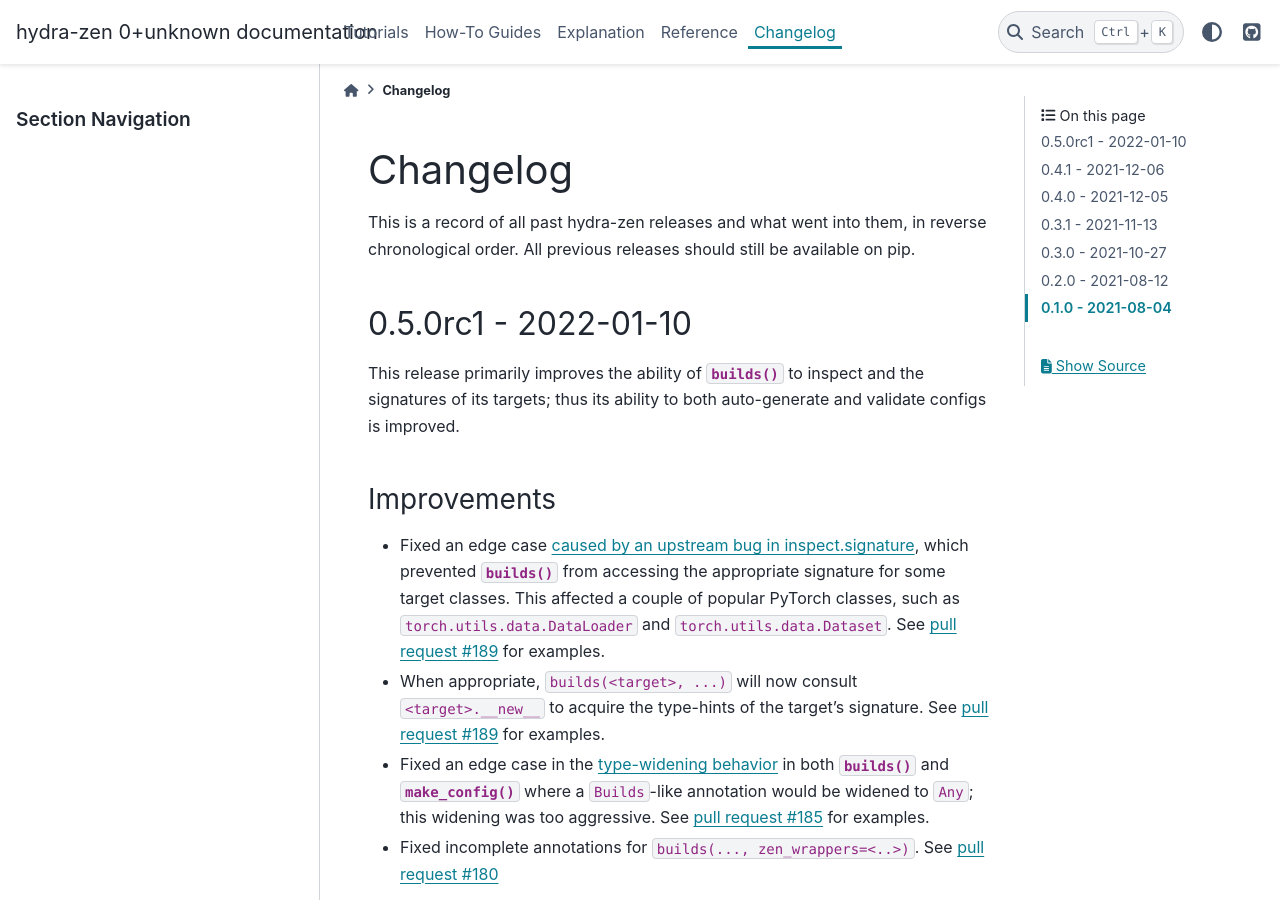
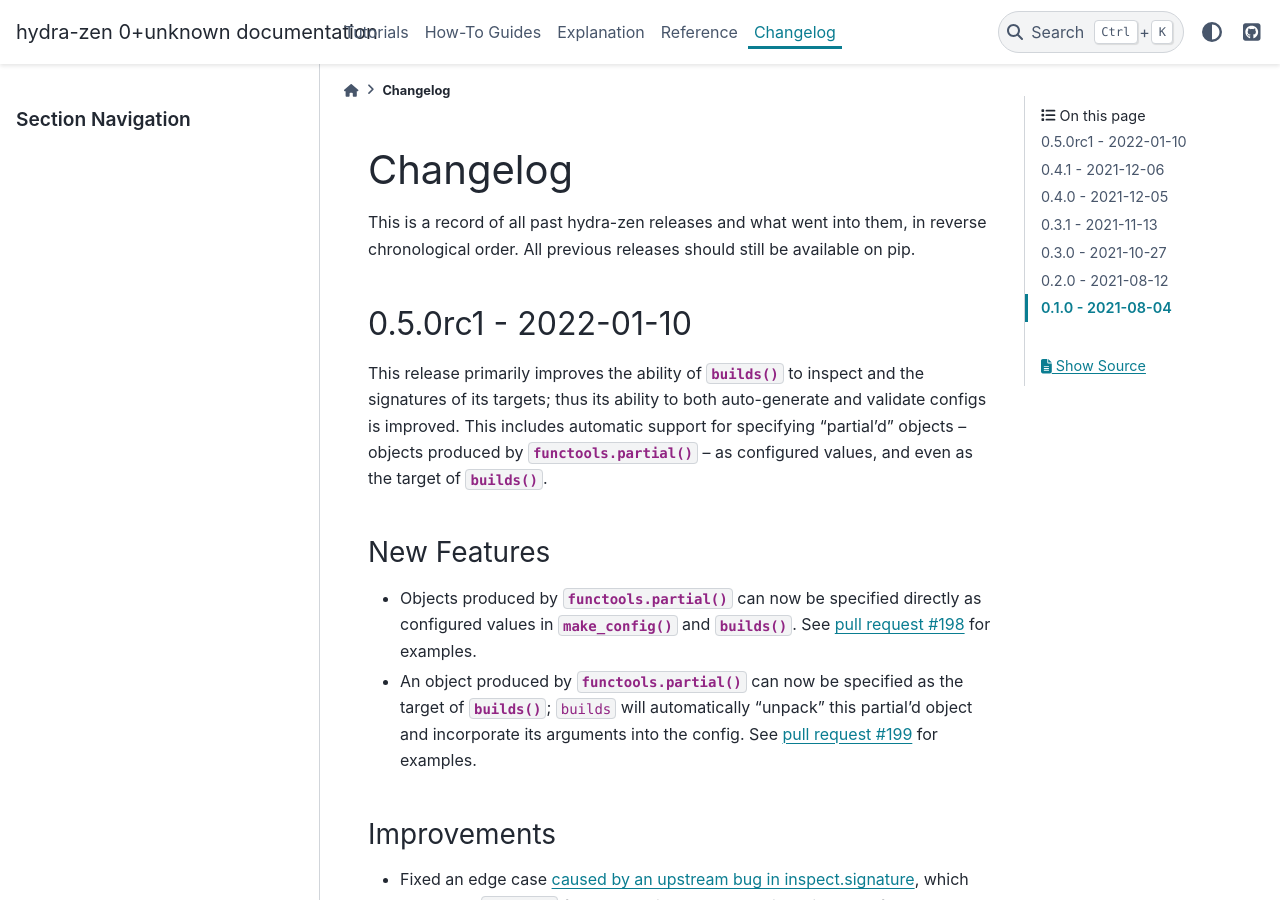
Before and after one commit to mit-ll-responsible-ai/hydra-zen, a Sphinx documentation site: the page built from docs/source/changes.rst, in a window 1280 px wide and 900 px high. Built offline with Sphinx 7.4.7 and the PyData theme 0.15.4, drawn with Linux system fonts in a browser that asks for light colours.

Commit message:
update changelog

```diff
--- a/docs/source/changes.rst
+++ b/docs/source/changes.rst
@@ -12,8 +12,15 @@
 ---------------------
 
 This release primarily improves the ability of :func:`~hydra_zen.builds` to inspect and
-the signatures of its targets; thus its ability to both auto-generate and validate configs
-is improved.
+the signatures of its targets; thus its ability to both auto-generate and validate
+configs is improved. This includes automatic support for specifying "partial'd" objects
+-- objects produced by :py:func:`functools.partial` -- as configured values, and even as
+the target of :func:`~hydra_zen.builds`.
+
+New Features
+------------
+- Objects produced by :py:func:`functools.partial` can now be specified directly as configured values in :func:`~hydra_zen.make_config` and :func:`~hydra_zen.builds`. See :pull:`198` for examples.
+- An object produced by :py:func:`functools.partial` can now be specified as the target of :func:`~hydra_zen.builds`; ``builds`` will automatically "unpack" this partial'd object and incorporate its arguments into the config. See :pull:`199` for examples.
 
 Improvements
 ------------
```
